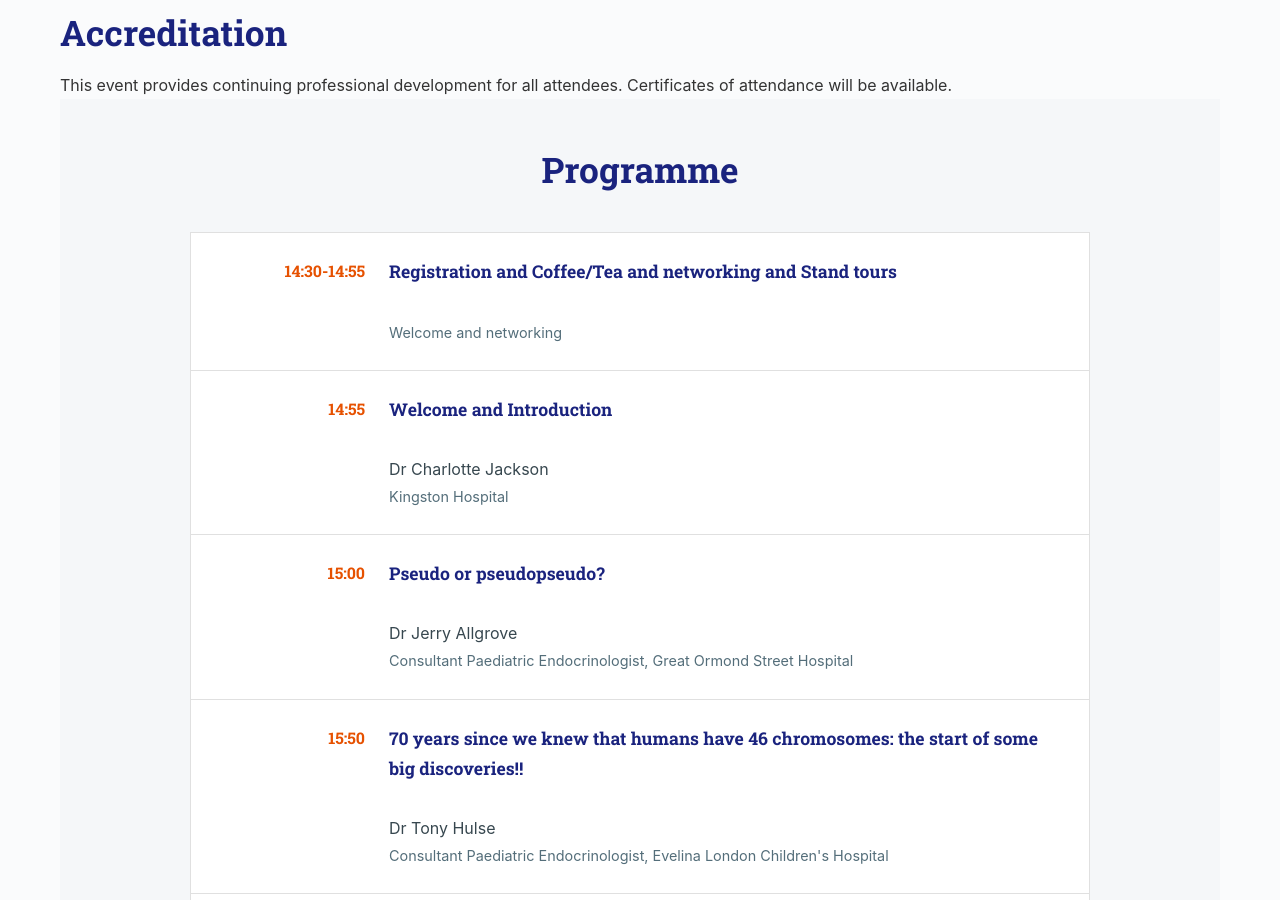
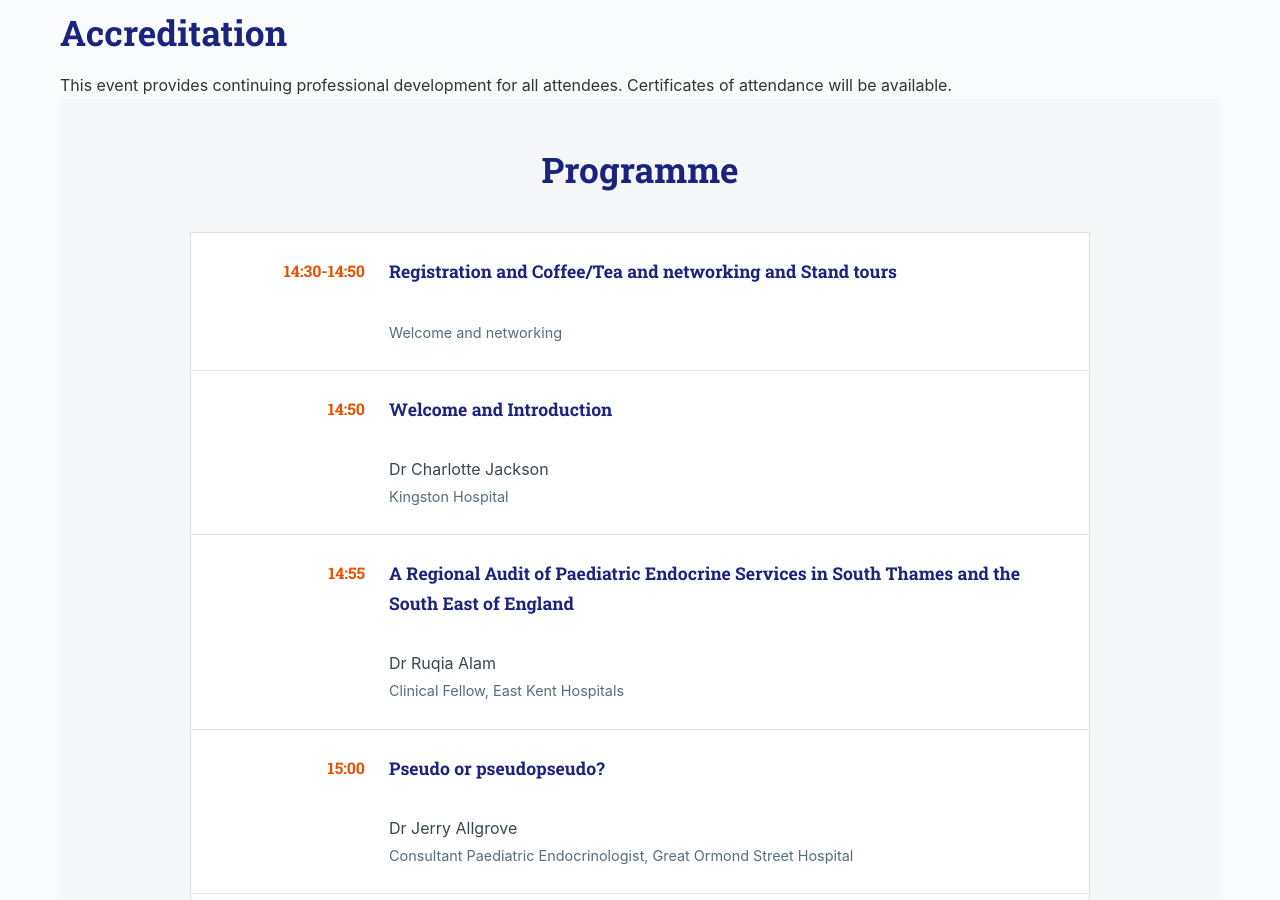
Before and after one commit to eatyourpeas/stpeg, a Jekyll site: the page built from _events/autumn-2025.md, in a window 1280 px wide and 900 px high, scrolled down 1312 px. Built offline with Jekyll 4.4.1, drawn with Linux system fonts in a browser that asks for light colours; some of the changed text lies outside the part shown.

Commit message:
move ruqia

```diff
--- a/_events/autumn-2025.md
+++ b/_events/autumn-2025.md
@@ -9,13 +9,17 @@ is_current: "true"
 calendar_link: "#"
 eventbrite_link: "https://www.eventbrite.co.uk/e/1542862837279?aff=oddtdtcreator"
 schedule:
-  - time: "14:30-14:55"
+  - time: "14:30-14:50"
     title: "Registration and Coffee/Tea and networking and Stand tours"
     description: "Welcome and networking"
-  - time: "14:55"
+  - time: "14:50"
     title: "Welcome and Introduction"
     speaker: "Dr Charlotte Jackson"
     description: "Kingston Hospital"
+  - time: "14:55"
+    title: "A Regional Audit of Paediatric Endocrine Services in South Thames and the South East of England"
+    speaker: "Dr Ruqia Alam"
+    description: "Clinical Fellow, East Kent Hospitals"
   - time: "15:00"
     title: "Pseudo or pseudopseudo?"
     speaker: "Dr Jerry Allgrove"
```
Also changed, not shown: other parts of _events/autumn-2025.md (+0 -4 lines).
